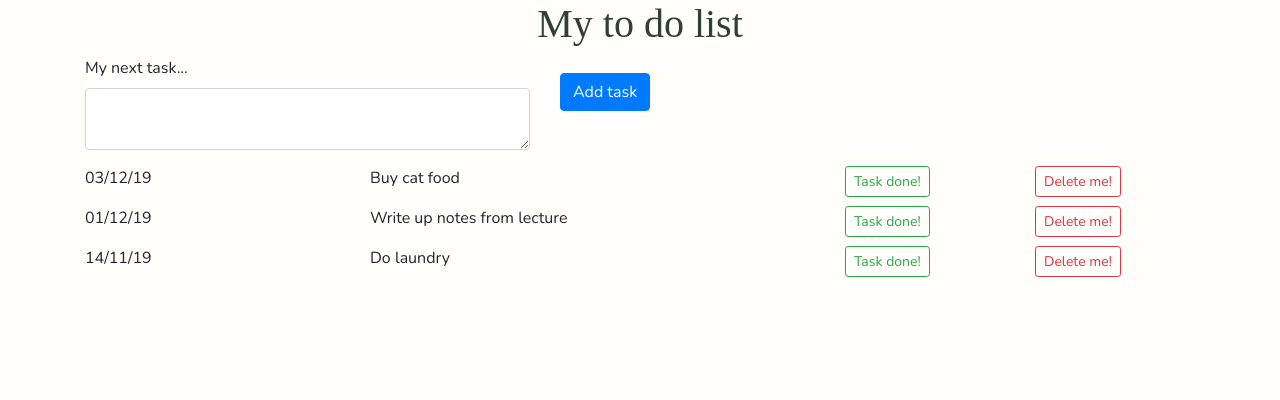
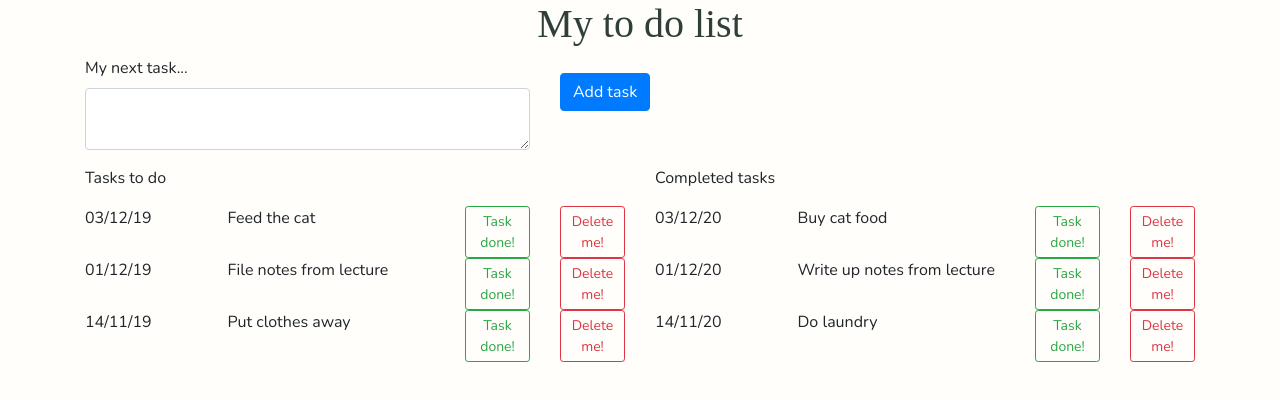
Before and after one commit to Nichola867/To_do_App_Frontend, a React (Create React App) app: page / in a window 1280 px wide. Shown: the top 400 px of the page. Built offline with nearby package versions, Linux system fonts and the light colour scheme; a web font is replaced by a local one.

Commit message:
Completed tasks added

```diff
--- a/src/App.js
+++ b/src/App.js
@@ -1,7 +1,7 @@
 import React from 'react';
 import Header from "./Header";
 import WriteTask from "./WriteTask";
-import TaskList from "./TaskList";
+import Task from "./Task";
 import './App.css';
 
 function App() {
@@ -9,11 +9,27 @@ function App() {
     <div className="App">
       <Header />
       <WriteTask />
-      <div className = "container">
-       <TaskList dateAdded = "03/12/19" task = "Buy cat food" />
-       <TaskList dateAdded = "01/12/19" task = "Write up notes from lecture" />
-       <TaskList dateAdded = "14/11/19" task = "Do laundry" />
+      <div className="container">
+        <div className="row">
+          <div className="col-lg-6">
+            <p> Tasks to do </p>
+
+            <Task dateAdded="03/12/19" task="Feed the cat" />
+            <Task dateAdded="01/12/19" task="File notes from lecture" />
+            <Task dateAdded="14/11/19" task="Put clothes away" />
+          </div>
+
+          <div className="col-lg-6">
+            <p> Completed tasks </p>
+
+            <Task dateAdded="03/12/20" task="Buy cat food" />
+            <Task dateAdded="01/12/20" task= "Write up notes from lecture" />
+            <Task dateAdded="14/11/20" task="Do laundry" />
+          </div>
+
+        </div>
       </div>
+
     </div>
   );
 }
```
Also changed, not shown: src/Task.js (renamed from src/TaskList.js, +3 -4 lines).
